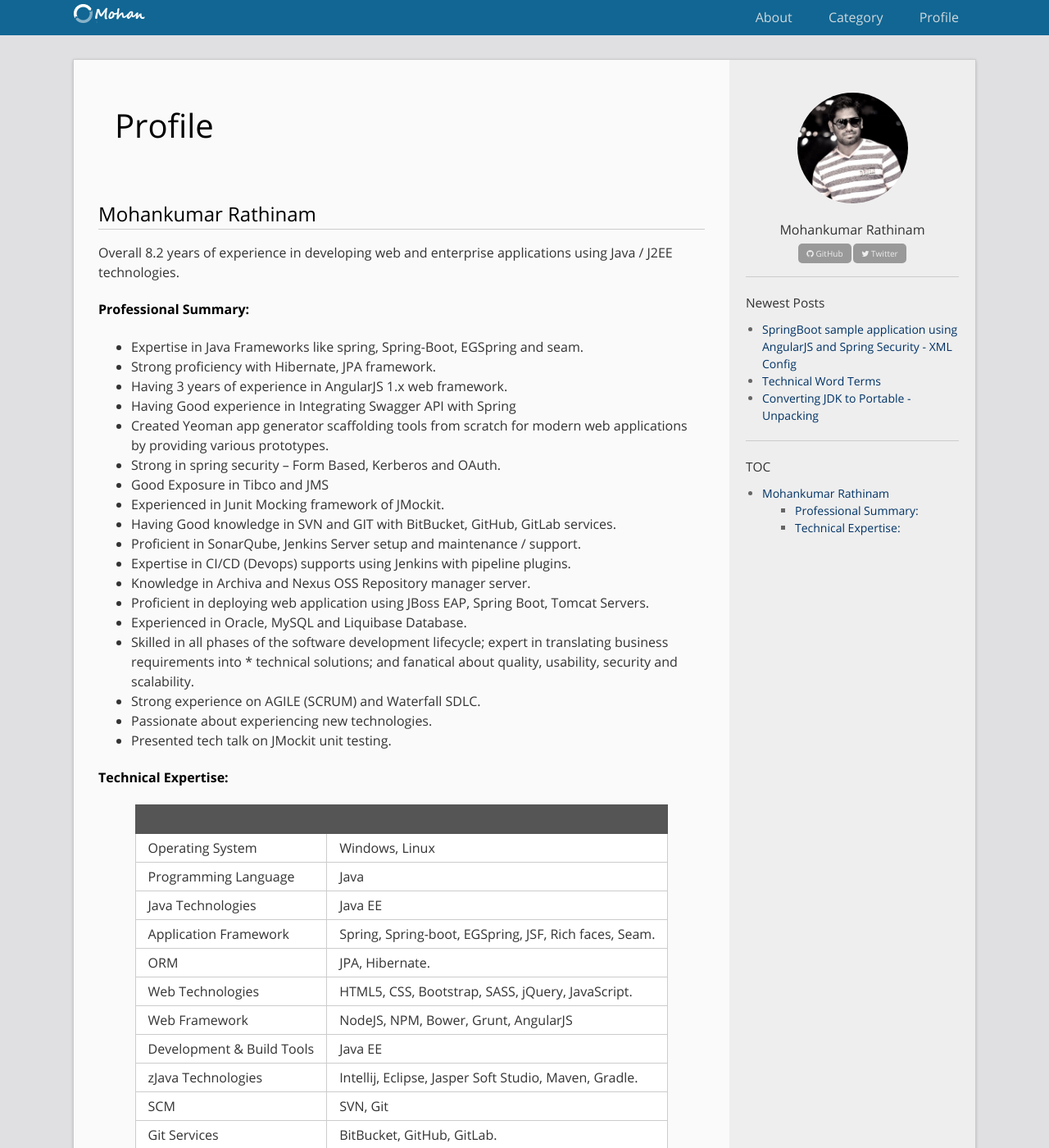
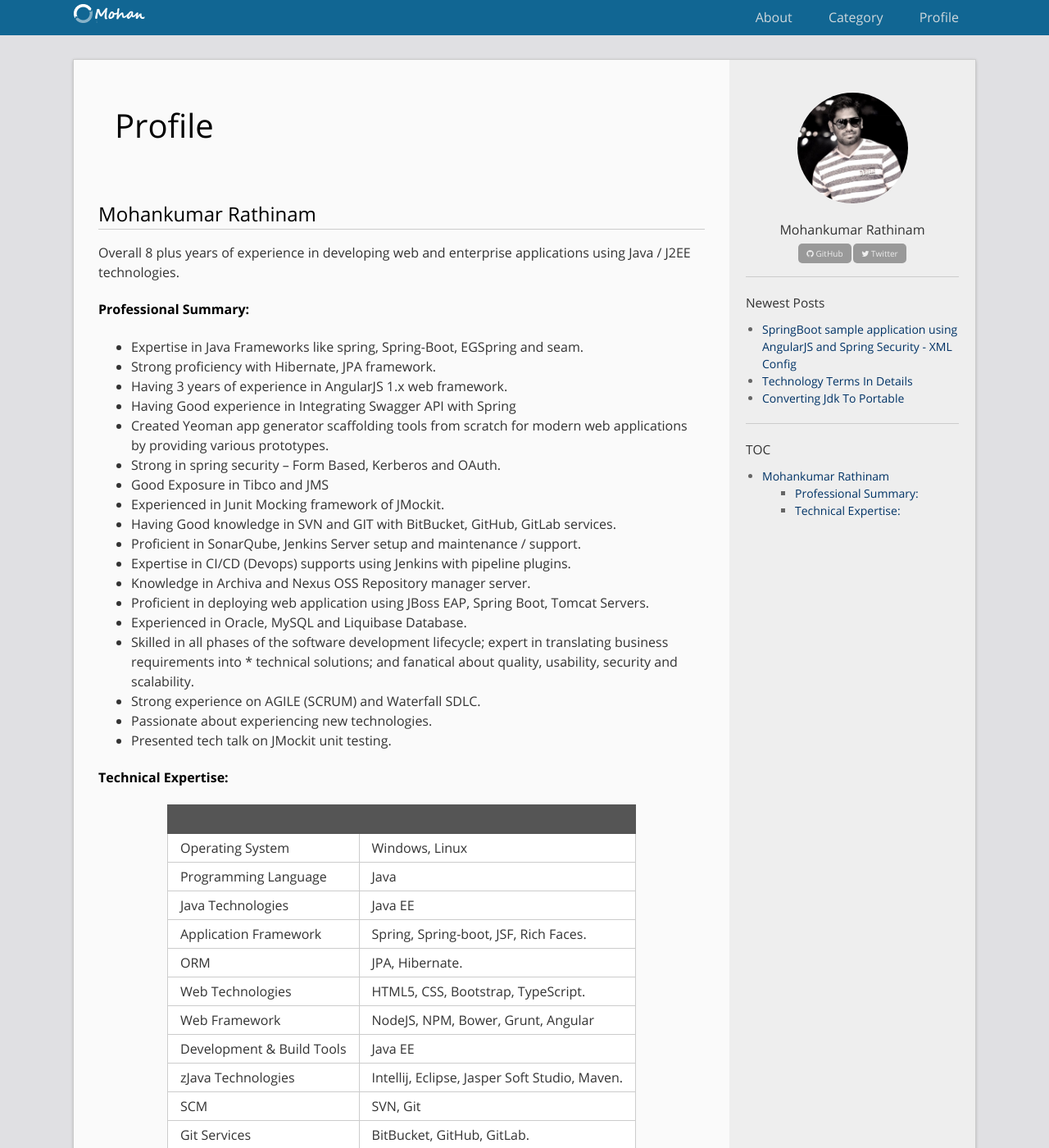
Before and after one commit to mohancse1707/mohan.github.com, a Jekyll site: the page built from profile.md, in a window 1280 px wide and 1400 px high. Shown: the whole window at 82% size. Built offline with Jekyll 4.4.1, drawn with Linux system fonts in a browser that asks for light colours; comment, search, counter and statistics services are not loaded; some of the changed text lies outside the part shown.

```diff
--- a/profile.md
+++ b/profile.md
@@ -7,7 +7,7 @@ public: true
 
 
 ## Mohankumar Rathinam
-Overall 8.2 years of experience in developing web and enterprise applications using Java / J2EE technologies.
+Overall 8 plus years of experience in developing web and enterprise applications using Java / J2EE technologies.
 
 #### **Professional Summary:**
 
@@ -37,17 +37,17 @@ Overall 8.2 years of experience in developing web and enterprise applications us
 | Operating System      | Windows, Linux            |
 | Programming Language  | Java                      |
 | Java Technologies     | Java EE                   |
-| Application Framework | Spring, Spring-boot, EGSpring, JSF, Rich faces, Seam.                   |
+| Application Framework | Spring, Spring-boot, JSF, Rich Faces.                   |
 | ORM                   | JPA, Hibernate.           |
-| Web Technologies      | HTML5, CSS, Bootstrap, SASS, jQuery, JavaScript.                   |
-| Web Framework         | NodeJS, NPM, Bower, Grunt, AngularJS                   |
+| Web Technologies      | HTML5, CSS, Bootstrap, TypeScript.                   |
+| Web Framework         | NodeJS, NPM, Bower, Grunt, Angular                   |
 | Development & Build Tools    | Java EE                   |
-| zJava Technologies    | Intellij, Eclipse, Jasper Soft Studio, Maven, Gradle.                   |
+| zJava Technologies    | Intellij, Eclipse, Jasper Soft Studio, Maven.                   |
 | SCM                   | SVN, Git                  |
 | Git Services          | BitBucket, GitHub, GitLab.|
 | Application CI        | Jenkins, SonarQube.       |
 | Repository Manager    | Archiva, Nexus.           |
-| DBMS                  | Oracle, MySQL, Liquibase. |
+| DBMS                  | Oracle, MySQL. |
 | Web & Application Servers    | JBoss EAP, Spring-Boot, Tomcat.                   |
 | Application Generator    | Yoman generator.                   |
 | Web Services    | Spring REST API, WSDL                   |
```
Also changed, not shown: _posts/2017-05-07-Converting-JDK-to-Portable.md (+1 -7 lines), _posts/2017-05-08-technical-word-terms.md (+4 -13 lines), about.md (+1 -1 lines).
